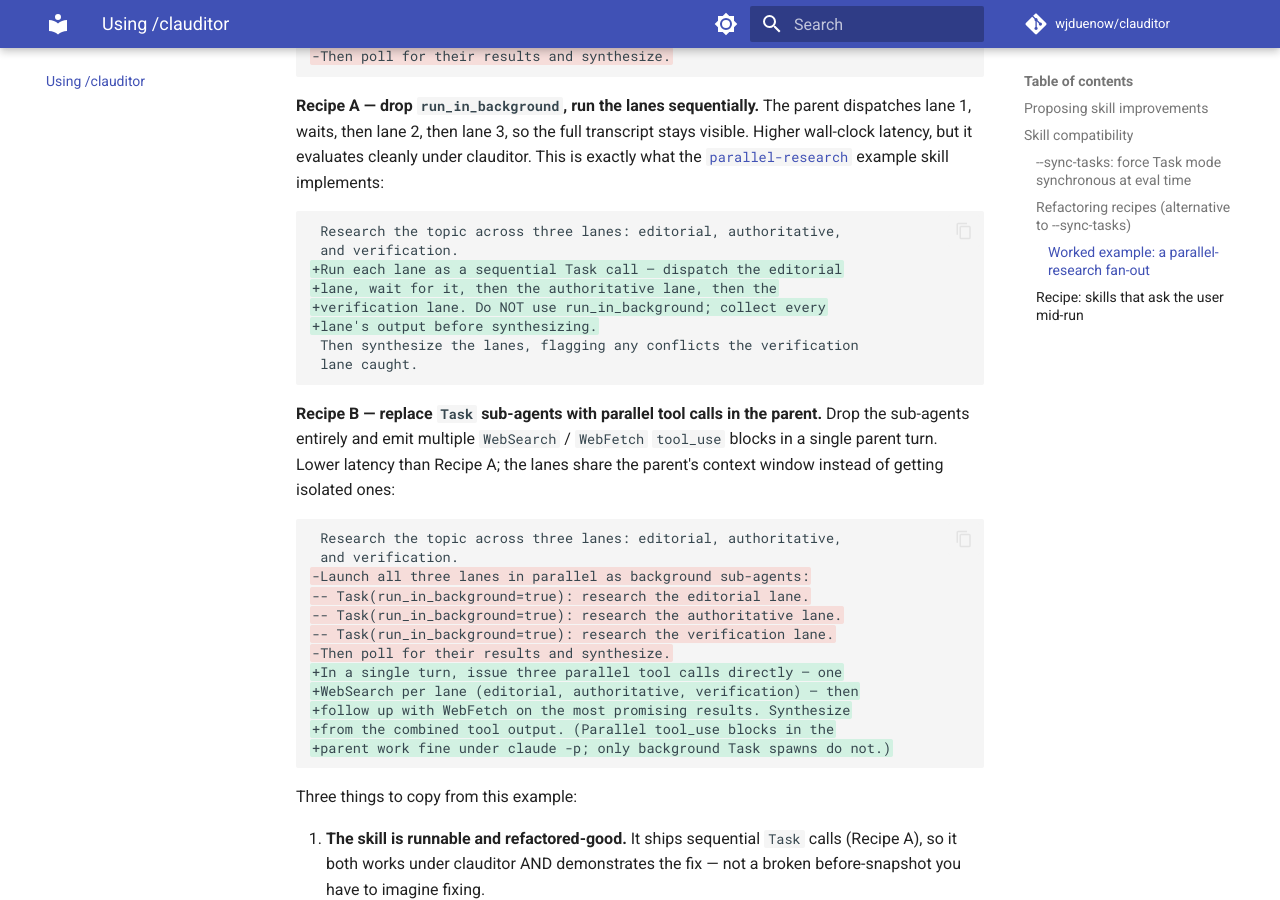
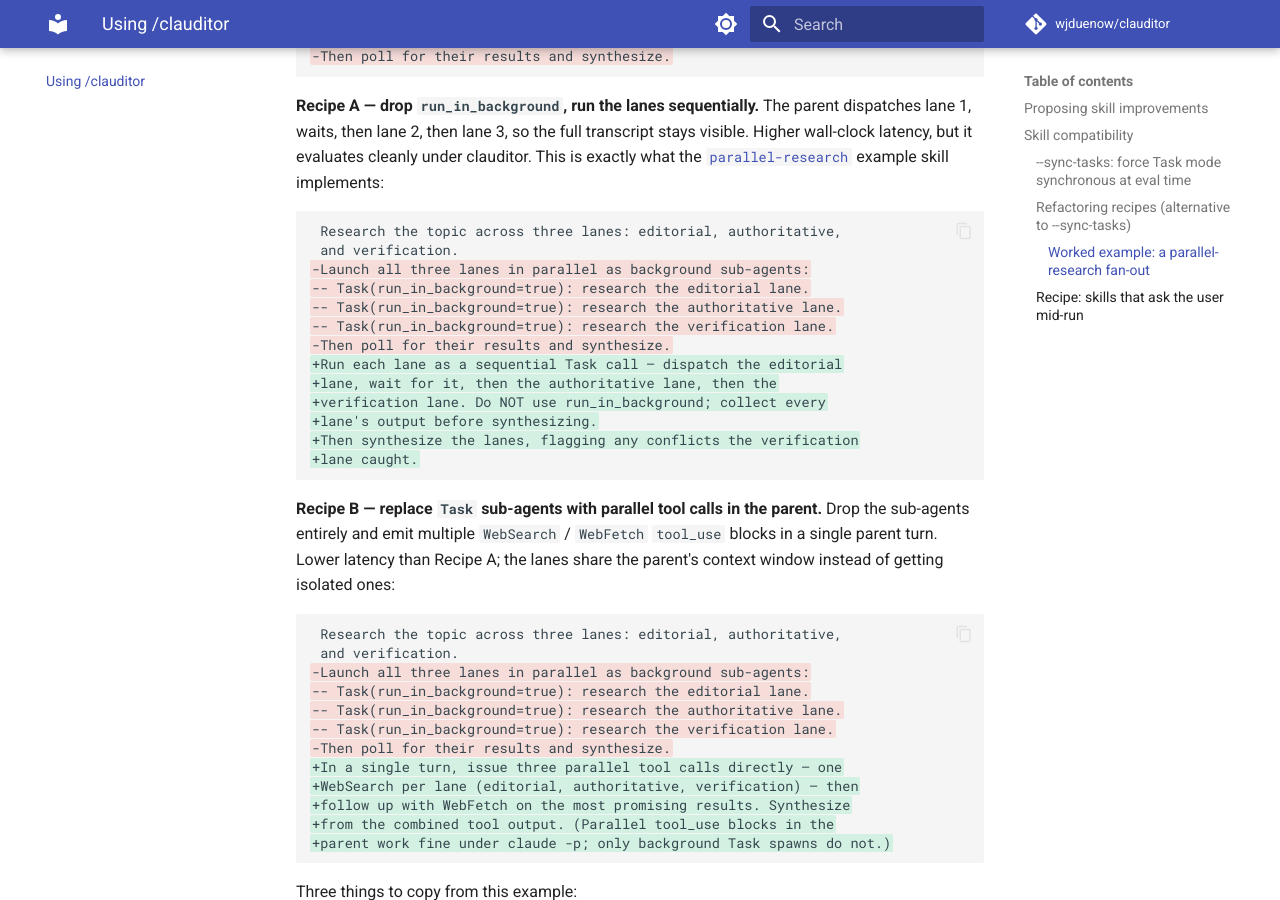
Before and after one commit to wjduenow/clauditor, an MkDocs documentation site: the page built from docs/skill-usage.md, in a window 1280 px wide and 900 px high, scrolled down 6131 px. Built offline with MkDocs 1.6.1 and Material for MkDocs 9.7.7, drawn with Linux system fonts in a browser that asks for light colours; comment, search, counter and statistics services are not loaded.

Commit message:
clauditor-c71p.6: Quality gate — fix bugs from code review + CodeRabbit
- skill-usage.md: make Recipe A diff a proper before->after (show the
  background-Task removal, mirroring the 'before' block and Recipe B)
- parallel-research/SKILL.md: note that example.com URLs are illustrative
  of output shape only (a live run cites real WebSearch/WebFetch sources)

4 code-review passes run (all clean after fixes); CodeRabbit skill
unavailable in this environment. ruff clean; 3808 passed, 2 skipped,
86.10% coverage.

````diff
--- a/docs/skill-usage.md
+++ b/docs/skill-usage.md
@@ -304,12 +304,17 @@
 ```diff
  Research the topic across three lanes: editorial, authoritative,
  and verification.
+-Launch all three lanes in parallel as background sub-agents:
+-- Task(run_in_background=true): research the editorial lane.
+-- Task(run_in_background=true): research the authoritative lane.
+-- Task(run_in_background=true): research the verification lane.
+-Then poll for their results and synthesize.
 +Run each lane as a sequential Task call — dispatch the editorial
 +lane, wait for it, then the authoritative lane, then the
 +verification lane. Do NOT use run_in_background; collect every
 +lane's output before synthesizing.
- Then synthesize the lanes, flagging any conflicts the verification
- lane caught.
++Then synthesize the lanes, flagging any conflicts the verification
++lane caught.
 ```
 
 **Recipe B — replace `Task` sub-agents with parallel tool calls in
````
Also changed, not shown: examples/.claude/skills/parallel-research/SKILL.md (+3 -1 lines).
